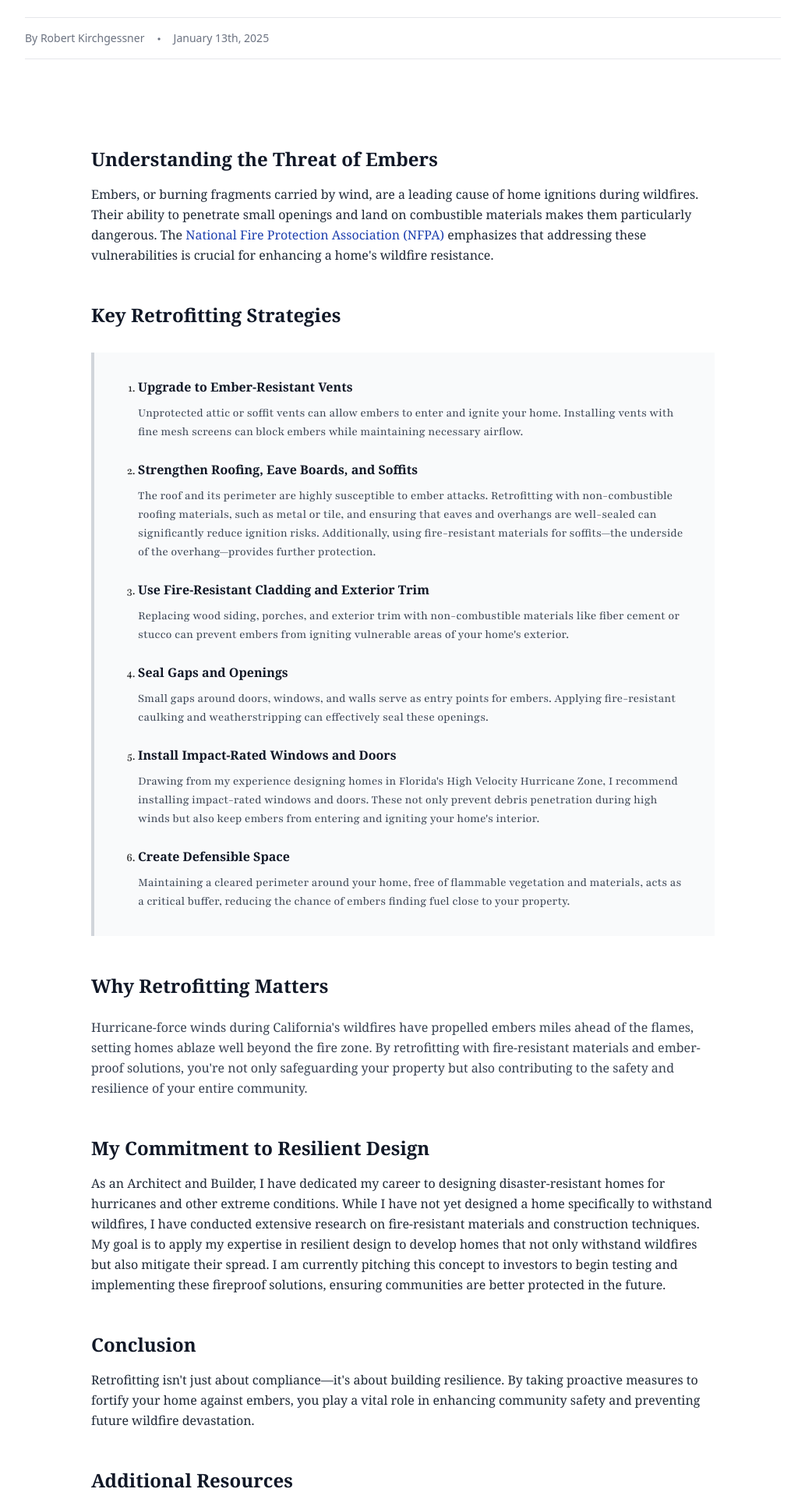
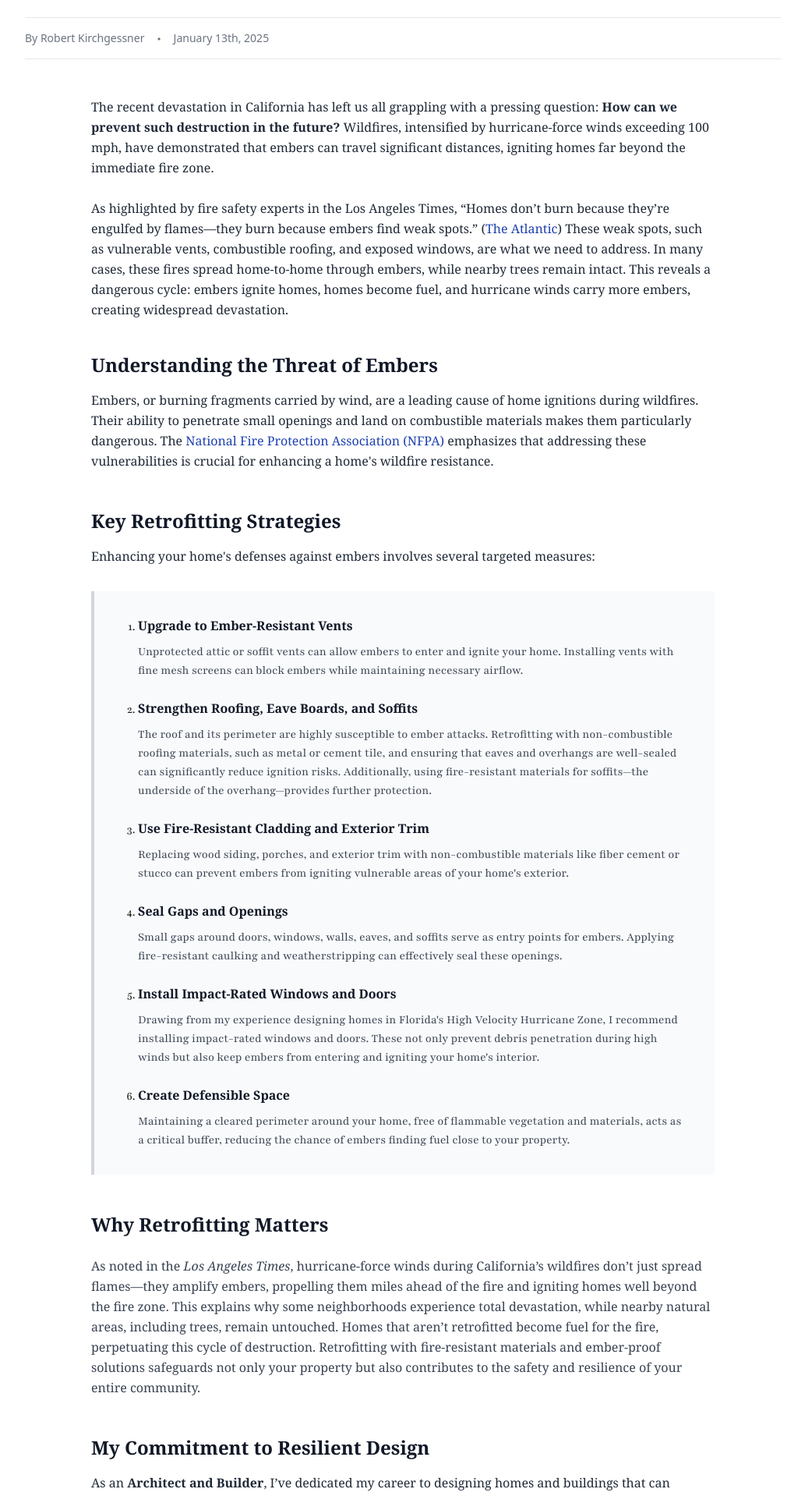
Before and after one commit to BriLeighk/RkArchitect, a Next.js app: page /articles/wildfire-retrofitting in a window 1280 px wide. Shown: the part 440-2358 px from the top of the page at 78% size, without its empty margins (123-1156 px from the left). Built offline with nearby package versions, Linux system fonts and the light colour scheme.

Commit message:
refined article; expanded content & fixed padding

```diff
--- a/app/articles/wildfire-retrofitting/page.jsx
+++ b/app/articles/wildfire-retrofitting/page.jsx
@@ -8,9 +8,9 @@ const WildfireRetrofittingArticle = () => {
     <div className="min-h-screen">
       <Header/>
 
-      <div className="pt-32 bg-white">
+      <div className="pt-32 pb-8 bg-white">
         <article className="max-w-screen-2xl mx-auto px-4 lg:px-8">
-          <div className="max-w-[970px] mx-auto mb-16">
+          <div className="max-w-[970px] mx-auto mb-8">
             <div className="mb-4">
               <span className="text-sm font-sans uppercase tracking-wider text-gray-500">Climate & Construction</span>
             </div>
@@ -33,12 +33,20 @@ const WildfireRetrofittingArticle = () => {
           <div className="grid grid-cols-1 lg:grid-cols-12 gap-8">
             <div className="lg:col-span-8 lg:col-start-3">
               <div className="prose prose-lg max-w-none">
-                <h2 className="text-2xl font-serif font-bold mt-12 mb-4 text-gray-900">Understanding the Threat of Embers</h2>
+
+
+                <p className="font-serif text-gray-800 leading-relaxed mt-4">
+                The recent devastation in California has left us all grappling with a pressing question: <b>How can we prevent such destruction in the future?</b> Wildfires, intensified by hurricane-force winds exceeding 100 mph, have demonstrated that embers can travel significant distances, igniting homes far beyond the immediate fire zone. <br/> <br/> As highlighted by fire safety experts in the Los Angeles Times, “Homes don’t burn because they’re engulfed by flames—they burn because embers find weak spots.” (<a href="https://www.theatlantic.com/health/archive/2024/08/our-houses-are-fuel-for-fires/679649/?utm_source=chatgpt.com" className="text-blue-800 hover:underline">The Atlantic</a>)
+                These weak spots, such as vulnerable vents, combustible roofing, and exposed windows, are what we need to address. In many cases, these fires spread home-to-home through embers, while nearby trees remain intact. This reveals a dangerous cycle: embers ignite homes, homes become fuel, and hurricane winds carry more embers, creating widespread devastation.
+                <br/> <br/>
+                </p>
+                <h2 className="text-2xl font-serif mt-4 font-bold mb-4 text-gray-900">Understanding the Threat of Embers</h2>
                 <p className="font-serif text-gray-800 leading-relaxed">
                   Embers, or burning fragments carried by wind, are a leading cause of home ignitions during wildfires. Their ability to penetrate small openings and land on combustible materials makes them particularly dangerous. The <a href="https://www.nfpa.org/news-blogs-and-articles/blogs/2023/10/16/retrofitting-homes-for-wildfire" className="text-blue-800 hover:underline">National Fire Protection Association (NFPA)</a> emphasizes that addressing these vulnerabilities is crucial for enhancing a home's wildfire resistance.
                 </p>
 
                 <h2 className="text-2xl font-serif font-bold mt-12 mb-4 text-gray-900">Key Retrofitting Strategies</h2>
+                <p className="font-serif text-gray-800 leading-relaxed">Enhancing your home's defenses against embers involves several targeted measures:</p>
                 <div className="bg-gray-50 p-8 my-8 border-l-4 border-gray-300">
                   <ol className="list-decimal pl-6 space-y-6">
                     <li>
@@ -47,7 +55,7 @@ const WildfireRetrofittingArticle = () => {
                     </li>
                     <li>
                       <strong className="text-gray-900 font-serif">Strengthen Roofing, Eave Boards, and Soffits</strong>
-                      <p className="mt-2 text-gray-700">The roof and its perimeter are highly susceptible to ember attacks. Retrofitting with non-combustible roofing materials, such as metal or tile, and ensuring that eaves and overhangs are well-sealed can significantly reduce ignition risks. Additionally, using fire-resistant materials for soffits—the underside of the overhang—provides further protection.</p>
+                      <p className="mt-2 text-gray-700">The roof and its perimeter are highly susceptible to ember attacks. Retrofitting with non-combustible roofing materials, such as metal or cement tile, and ensuring that eaves and overhangs are well-sealed can significantly reduce ignition risks. Additionally, using fire-resistant materials for soffits—the underside of the overhang—provides further protection.</p>
                     </li>
                     <li>
                       <strong className="text-gray-900 font-serif">Use Fire-Resistant Cladding and Exterior Trim</strong>
@@ -55,7 +63,7 @@ const WildfireRetrofittingArticle = () => {
                     </li>
                     <li>
                       <strong className="text-gray-900 font-serif">Seal Gaps and Openings</strong>
-                      <p className="mt-2 text-gray-700">Small gaps around doors, windows, and walls serve as entry points for embers. Applying fire-resistant caulking and weatherstripping can effectively seal these openings.</p>
+                      <p className="mt-2 text-gray-700">Small gaps around doors, windows, walls, eaves, and soffits serve as entry points for embers. Applying fire-resistant caulking and weatherstripping can effectively seal these openings.</p>
                     </li>
                     <li>
                       <strong className="text-gray-900 font-serif">Install Impact-Rated Windows and Doors</strong>
@@ -70,20 +78,29 @@ const WildfireRetrofittingArticle = () => {
 
                 <h2 className="text-2xl font-serif font-bold mt-12 mb-6 text-gray-900">Why Retrofitting Matters</h2>
                 <p className="font-serif text-gray-700 leading-relaxed">
-                  Hurricane-force winds during California's wildfires have propelled embers miles ahead of the flames, setting homes ablaze well beyond the fire zone. By retrofitting with fire-resistant materials and ember-proof solutions, you're not only safeguarding your property but also contributing to the safety and resilience of your entire community.
+                As noted in the <em>Los Angeles Times</em>, hurricane-force winds during California’s wildfires don’t just spread flames—they amplify embers, propelling them miles ahead of the fire and igniting homes well beyond the fire zone. This explains why some neighborhoods experience total devastation, while nearby natural areas, including trees, remain untouched. Homes that aren’t retrofitted become fuel for the fire, perpetuating this cycle of destruction. Retrofitting with fire-resistant materials and ember-proof solutions safeguards not only your property but also contributes to the safety and resilience of your entire community.
                 </p>
 
                 <h2 className="text-2xl font-serif font-bold mt-12 mb-4 text-gray-900">My Commitment to Resilient Design</h2>
                 <p className="font-serif text-gray-800 leading-relaxed">
-                  As an Architect and Builder, I have dedicated my career to designing disaster-resistant homes for hurricanes and other extreme conditions. While I have not yet designed a home specifically to withstand wildfires, I have conducted extensive research on fire-resistant materials and construction techniques. My goal is to apply my expertise in resilient design to develop homes that not only withstand wildfires but also mitigate their spread. I am currently pitching this concept to investors to begin testing and implementing these fireproof solutions, ensuring communities are better protected in the future.
+                As an <b>Architect and Builder</b>, I’ve dedicated my career to designing homes and buildings that can withstand hurricanes and other extreme conditions. My work in Florida’s High Velocity Hurricane Zone (HVHZ) has given me firsthand experience with disaster-resistant design, from implementing impact-rated windows and hurricane-proof roofing to integrating non-combustible materials for maximum resilience.
+                <br/> <br/>
+                Over the past few years, I’ve expanded my expertise by conducting extensive research on fire-resistant materials and construction techniques. Wildfires pose a unique challenge, but the principles of resilient design—protection against external forces, mitigation of vulnerabilities, and community-wide safety—remain the same.
+                <br/> <br/>
+                My goal is to apply what I’ve learned to develop homes that not only withstand wildfires but also help mitigate their spread. This includes integrating innovative materials like radiant heat barriers, ember-resistant vents, and fire-rated structural elements, alongside thoughtful design strategies like defensible spaces and fire-shutter-protected utility areas.
+                <br/> <br/>
+                I’m currently pitching this concept to investors, aiming to test and refine these fireproof solutions. The goal is to implement proven strategies on a larger scale, offering homeowners a way to protect what matters most while also contributing to the safety and sustainability of entire communities.
+                <br/> <br/>
+                By combining my experience in hurricane-resilient architecture with cutting-edge fire-resistant technologies, I’m committed to creating homes that redefine what it means to be safe and prepared for the challenges of tomorrow.
                 </p>
 
                 <h2 className="text-2xl font-serif font-bold mt-12 mb-4 text-gray-900">Conclusion</h2>
                 <p className="font-serif text-gray-800 leading-relaxed">
                   Retrofitting isn't just about compliance—it's about building resilience. By taking proactive measures to fortify your home against embers, you play a vital role in enhancing community safety and preventing future wildfire devastation.
                 </p>
+                <br/>
+                <p className="font-serif text-gray-800 leading-relaxed">For more detailed guidance on retrofitting and wildfire preparedness, consider consulting resources from the <em>National Fire Protection Association and CAL FIRE</em>:</p>
 
-                <h2 className="text-2xl font-serif font-bold mt-12 mb-4 text-gray-900">Additional Resources</h2>
                 <div className="grid grid-cols-1 lg:grid-cols-2 gap-8 my-12">
                   <div className="border border-gray-200 bg-white rounded-lg overflow-hidden hover:shadow-lg transition-shadow">
                     <a href="https://www.nfpa.org/news-blogs-and-articles/blogs/2023/10/16/retrofitting-homes-for-wildfire"
@@ -108,7 +125,8 @@ const WildfireRetrofittingArticle = () => {
                   </div>
                 </div>
 
-                <h2 className="text-2xl font-serif font-bold mt-12 mb-6 text-gray-900">Recent Developments</h2>
+                <p className="font-serif text-gray-800 leading-relaxed">By implementing these strategies and utilizing available resources, we can work together to create safer, more resilient communities in the face of wildfire threats.</p>
+                <h2 className="text-2xl font-serif font-bold mt-20 mb-6 text-gray-900">Recent Developments in Wildfire Home Protection</h2>
                 <div className="space-y-8 my-16">
                   <div className="border-l-4 border-gray-200 pl-6 hover:bg-gray-50 transition-colors">
                     <a href="https://apnews.com/article/oregon-wildfire-hazard-map-45c0335d93632580e07512a276dea7da"
```
